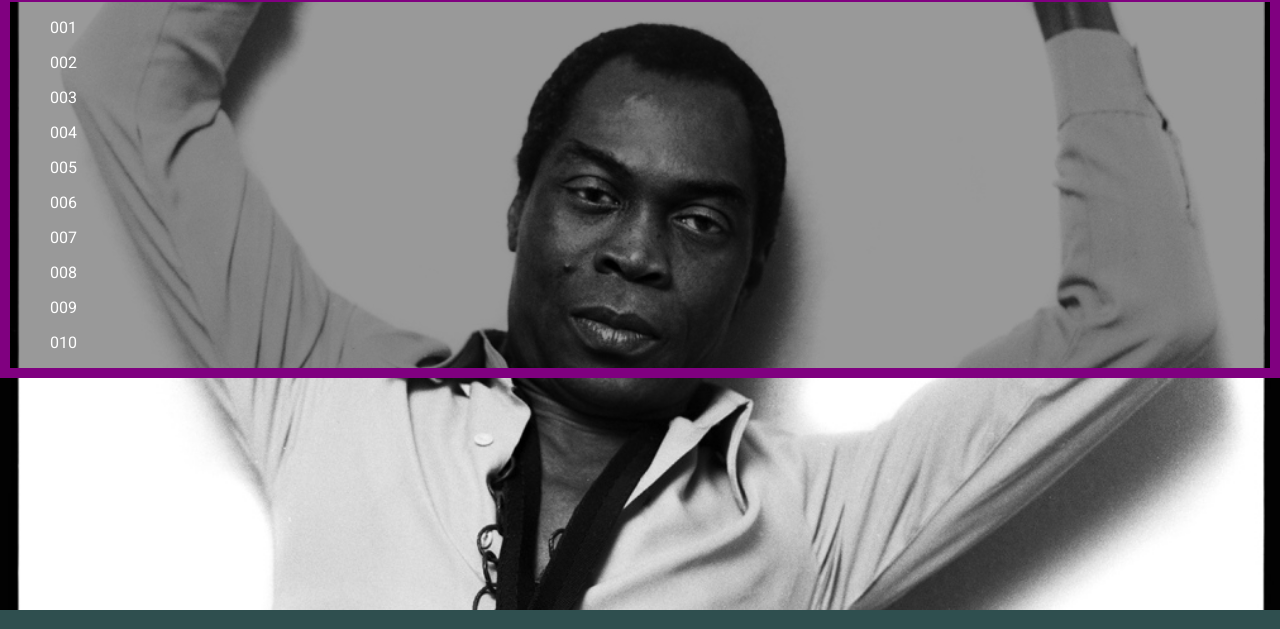
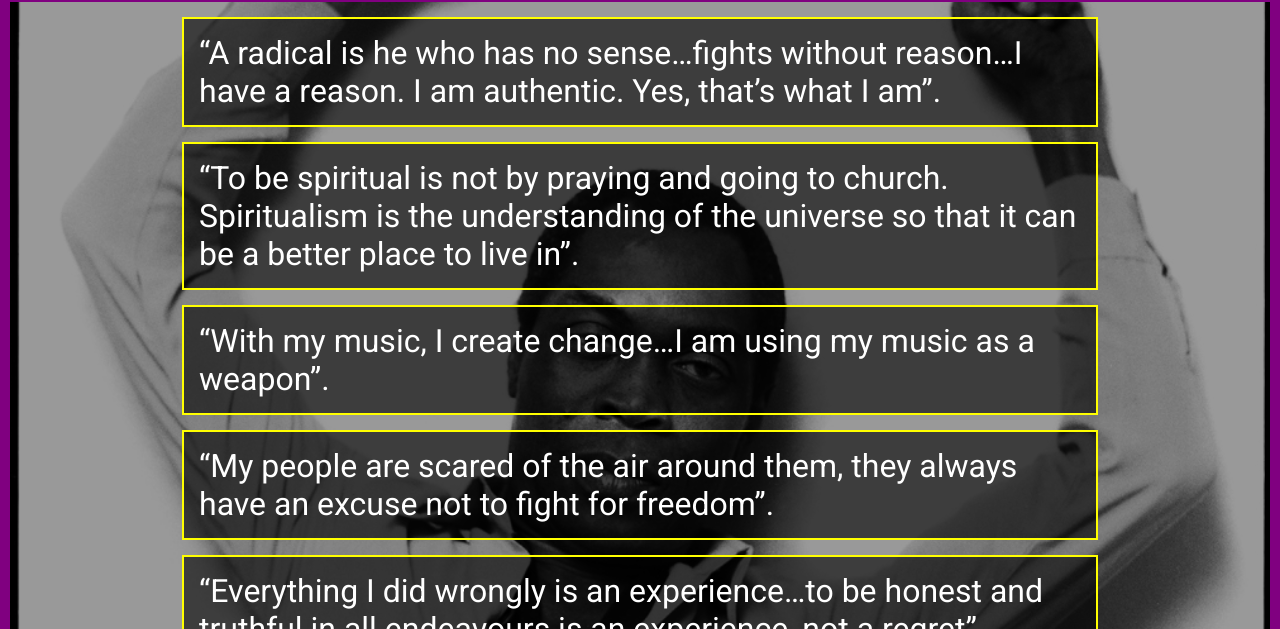
Before and after one commit to amalaboi/fela-tribute-page, a plain HTML site: page index.html in a window 1280 px wide. Shown: the part 3306-3935 px from the top of the page. Drawn offline with Linux system fonts and the light colour scheme; a web font is replaced by a local one.

Commit message:
final updates added to the project. Ready for shipping...

```diff
--- a/index.html
+++ b/index.html
@@ -76,7 +76,29 @@
 <section id="kalakuta-wall">
   <h2 class="header-font">KalaKuta Wall</h2>
   <div class="quote-section">
-    <ol>001</ol>
+      <blockquote>
+        “A radical is he who has no sense…fights without reason…I have a reason. I am authentic. Yes, that’s what I am”.
+      </blockquote>
+      <blockquote>
+        “To be spiritual is not by praying and going to church. Spiritualism is the understanding of the universe so that it can be a better place to live in”.
+      </blockquote>
+      <blockquote>
+        “With my music, I create change…I am using my music as a weapon”.
+      </blockquote>
+      <blockquote>
+        “My people are scared of the air around them, they always have an excuse not to fight for freedom”.
+      </blockquote>
+      <blockquote>
+        “Everything I did wrongly is an experience…to be honest and truthful in all endeavours is an experience, not a regret”.
+      </blockquote>
+      <blockquote>
+        “Music is a weapon of the future / music is the weapon of the progressives / music is the weapon of the givers of life”.
+      </blockquote>
+      <blockquote>
+        “I want peace. Happiness. Not only for myself. For everybody”.
+      </blockquote>
+
+    <!-- <ol>001</ol>
     <ol>002</ol>
     <ol>003</ol>
     <ol>004</ol>
@@ -85,7 +107,7 @@
     <ol>007</ol>
     <ol>008</ol>
     <ol>009</ol>
-    <ol>010</ol>
+    <ol>010</ol> -->
   </div>
 
 </section>
--- a/main.css
+++ b/main.css
@@ -75,8 +75,6 @@ header nav a:hover{
   flex-flow: row wrap;
   justify-content: center;
   align-items: center;
-  /* -webkit-filter: brightness(1.7);
-  filter: brightness(1.7); */
 }
 
 .atf-content{
@@ -111,12 +109,7 @@ header nav a:hover{
 
 /* about fela section */
 #about-fela{
-  /* min-width: 100vw; */
-  /* min-height: 300px; */
   min-height: 100vh;
-  /* background-color: rgba(136, 9, 9, 0.2); */
-  /* background: transparent; */
-  /* background-color: blue; */
   background-color: rgba(0, 0, 0, 0.2);
   background-image: url('img/fela16.jpg');
   background-repeat: no-repeat;
@@ -146,7 +139,6 @@ header nav a:hover{
 }
 
 #main{
-  /* width: 960px; */
   margin: 10px auto;
   background-color: rgba(0,0,0,.6);
 }
@@ -170,7 +162,6 @@ header nav a:hover{
   border: thin #c0c0c0 solid;
   max-width: 315px;
   max-height: 325px;
-  /* margin: 20px; */
   margin: 0 auto;
 }
 
@@ -178,7 +169,6 @@ header nav a:hover{
   display: flex;
   width: 300px;
   height: 300px;
-  /* padding: 5px 5px 0px 5px; */
 }
 
 #img-caption{
@@ -204,25 +194,21 @@ header nav a:hover{
   padding: 10px;
   font-size: 1.2rem;
   margin: 15px 0;
-  /* list-style-image: url('links/musical.svg'); */
 }
 /* end of about fela */
 
 
 /* Kalakuta Wall: Gallery and Quotes */
 #kalakuta-wall{
-  width: 100vw;
   min-height: 100vh;
   background-color: darkgray;
   background-image: url('img/fela10.jpg');
   background-repeat: no-repeat;
   background-position: center center;
   background-size: cover;
-  /* background-clip: border-box; */
 }
 
 #kalakuta-wall h2{
-/*  */
 background-color: rgba(0, 0, 0, 0.8);
 font-size: 3rem;
 text-align: center;
@@ -230,11 +216,17 @@ padding-top: 5.6rem;
 }
 
 .quote-section{
-  /* max-width: 960px; */
-  /* min-height: auto; */
   background-color: rgba(0, 0, 0, 0.4);
-  /* overflow: hidden; */
   border: 10px solid purple;
+}
+
+blockquote{
+  width: 70%;
+  font-size: 2rem;
+  margin: 15px auto;
+  padding: 15px;
+  border: 2px solid yellow;
+  background-color: rgba(0, 0, 0, 0.6);
 }
 
 /* end of kalakuta wall */
@@ -252,7 +244,6 @@ footer a img{
   width: 46px;
   height: 46px;
   padding:0 5px;
-  /* background-color: rgba(0,0,0,.6); */
 }
 
 footer a:hover{
@@ -267,34 +258,3 @@ footer a:hover{
   justify-content: center;
   align-items: center;
 }
-
-
-
-/* extra media queries */
-
-/* @media(min-width:800px){
-  .atf-content{
-    margin-top: 10%;
-    padding-top: 70px;
-  }
-
-.atf-content h1{
-    font-size: 70px;
-  }
-
-  .atf-content p{
-    font-size: 2rem;
-  }
-}
-
-@media(min-width:1070px){
-  .atf-content{
-    margin-top: 10%;
-    padding-top: 70px;
-  }
-
-.atf-content h1{
-    font-size: 100px;
-  }
-
-} */
--- a/mq-600.css
+++ b/mq-600.css
@@ -1,6 +1,5 @@
 #atf{
     background-image: url('img/atf-1200.jpg');
-
 }
 
 
@@ -8,10 +7,6 @@
     margin-top: 10%;
     border: 2px solid hotpink;
     background-color: rgba(0,0,0,0.8);
-    /* display: flex;
-    flex-flow: column nowrap;
-    justify-content: center;
-    align-items: center; */
     padding-top: 70px;
   }
 
@@ -34,8 +29,6 @@
   /* about-fela */
   #about-fela{
     padding-top: 105px;
-
-
   }
 
   #about-fela h2{
@@ -48,25 +41,21 @@
     background-color: rgba(0,0,0,.6);
   }
 
-  /* #tribute-info #container{
-    margin-top: 10px;
-    display: flex;
-    flex-flow: row;
-  } */
   #tribute-info #container{
-    /* margin-top: 10px; */
     display: flex;
     flex-flow: column;
-
   }
   #img-div{
-    /* margin: 20px; */
     margin: 0 auto;
 }
 
 /* kalakuta wall */
+#kalakuta-wall{
+  max-width: 100vw;
+}
+
+
 #kalakuta-wall h2{
-  /*  */
   font-size: 3rem;
   padding-top: 6.6rem;
   padding-bottom: 20px;
```
